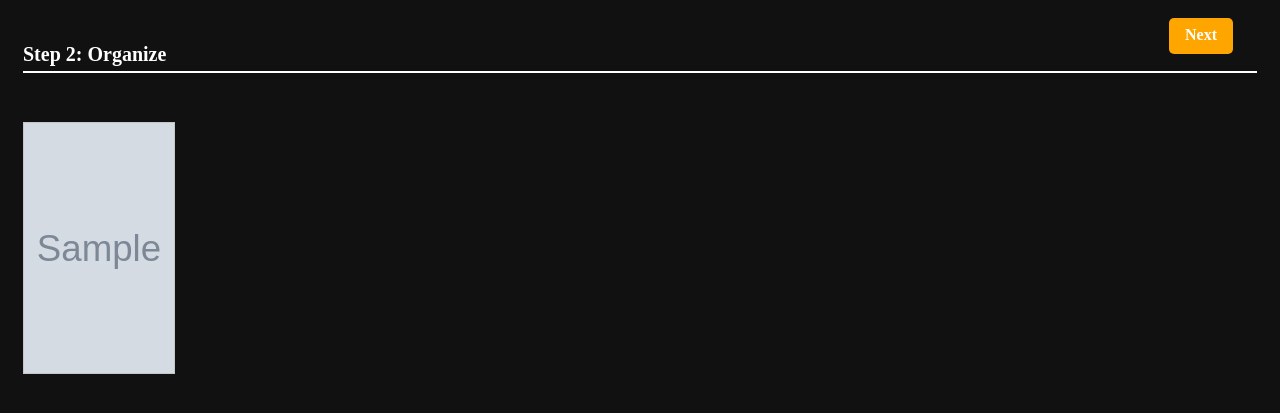
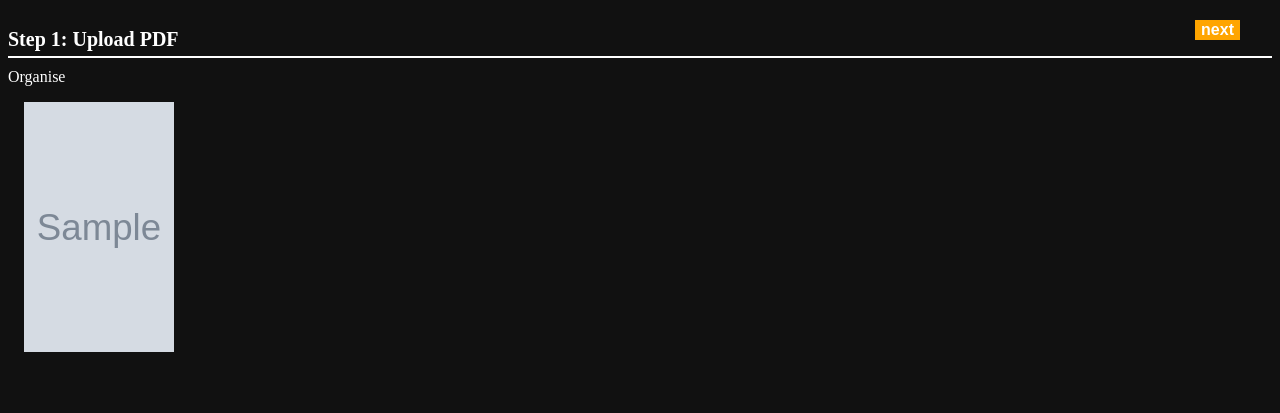
Before and after one commit to pooja-prasannan/pdf-app, a Django app: template process/templates/process/index.html in a window 1280 px wide. Shown: the top 413 px of the page. Run offline with Django 3.2, Linux system fonts and the light colour scheme; the template is opened without the code that fills it: most values are stand-ins (such as "Sample title", 1, 10 or a date in 2020); grey boxes marked "Sample" are stand-in pictures; some libraries are stand-ins or nearby versions.

Commit message:
front [page and back page added

```diff
--- a/process/static/css/style.css
+++ b/process/static/css/style.css
@@ -109,6 +109,23 @@ position: absolute;
     font-weight: bold;
     display:none;
 }
+.orange-btn
+{
+    width: auto;
+    height: 20px;
+    background: orange;
+    font-size: 16px;
+    color: #fff;
+    border: none;
+    cursor: pointer;
+    font-weight: bold;
+}
+.next
+{
+    position:absolute;
+    right:40px;
+    top:20px;
+}
 .selected
 {
 box-sizing: border-box;
--- /dev/null
+++ b/process/static/js/pdf-step.js
@@ -0,0 +1,138 @@
+$(document).ready(function() {
+
+        if($(".images img").length >0)
+        {
+            $(".upload-box").hide();
+            $("#steps").show();
+        }
+});
+
+    Array.prototype.remove = function() {
+    var what, a = arguments, L = a.length, ax;
+    while (L && this.length) {
+        what = a[--L];
+        while ((ax = this.indexOf(what)) !== -1) {
+            this.splice(ax, 1);
+        }
+    }
+    return this;
+    };
+
+    console.log("dataaaaaaaaaaaaaaaaaaaa", jsonData);
+
+    var images = {};
+    if(jsonData.length>0){
+        $.each(data, function (i, img) {
+            images[i+1] = img;
+        });
+     }
+      var existing_data = window.localStorage.getItem('data');
+      var data = {"images" : images}
+      var selected = new Array();
+      if (!existing_data) {
+          data = JSON.stringify(data);
+          window.localStorage.setItem('data', data);
+      }
+      $( function() {
+          $("#sortable").sortable({
+                revert: true,
+                update: function( event, ui ) {
+                    var image_ids = $("#sortable").sortable("toArray");
+                    var data = window.localStorage.getItem('data');
+                    data = JSON.parse(data)
+                    data["order"] = image_ids
+                    data = JSON.stringify(data)
+                    window.localStorage.setItem('data', data);
+                }
+            });
+        $( "#next-button" ).click(function(e) {
+            e.preventDefault();
+            var current_step = $("#next-button ").data("current-step");
+            if (current_step == "drag") {
+               $("#sortable" ).sortable( "disable" )
+               $("#sortable" ).selectable({
+                   selected: function(event, ui){
+                       if ((ui.selected.id) && (!window.selected.includes(ui.selected.id))) {
+                           window.selected.push(ui.selected.id);
+                           console.log("selected--->", selected);
+                       }
+                   },
+                   unselected: function(event, ui){
+                       window.selected.remove(ui.unselected.id);
+                       console.log("remove--->", selected);
+                   }
+               });
+               $("#next-button ").data("current-step","front_cover");
+               $("#info_box ").text("Select Front Cover Images")
+            }
+            if (current_step == "front_cover") {
+                console.log("--->", selected);
+                var data = window.localStorage.getItem('data');
+                data = JSON.parse(data)
+                data["front_cover"] = window.selected
+                var front_cover = data["front_cover"];
+                var i;
+                for (i = 0; i < front_cover.length; i++) {
+                        $("#"+front_cover[i]).hide();
+                }
+                data = JSON.stringify(data)
+                window.localStorage.setItem('data', data);
+                $("#next-button ").data("current-step","back_cover");
+                // reset selection
+                window.selected = new Array();
+                $("#info_box ").text("Select Back Cover Images")
+            }
+            if (current_step == "back_cover") {
+                var data = window.localStorage.getItem('data');
+                data = JSON.parse(data)
+                data["back_cover"] = window.selected
+                var all_divs = $("div .ui-state-default")
+                var i;
+                console.log(data["images"].length)
+                for (var key  in data["images"]){
+                        $("#"+key).show();
+                }
+                // remove selected divs
+                $("div").removeClass("ui-selected");
+                data = JSON.stringify(data)
+                window.localStorage.setItem('data', data);
+                $("#next-button ").data("current-step","tabs");
+                // reset selection
+                window.selected = new Array();
+                $("#info_box ").text("Select Tabs");
+
+            }
+            if (current_step == "tabs") {
+                if (window.selected.length % 2 != 0) {
+                    alert("Please select EVEN number Tabs")
+                    return false;
+                }
+                var data = window.localStorage.getItem('data');
+                data = JSON.parse(data)
+                data["tabs"] = window.selected
+                var all_divs = $("div .ui-state-default")
+                var i;
+                console.log(data["images"].length)
+                for (var key  in data["images"]){
+                        $("#"+key).show();
+                }
+                // remove selected divs
+                $("div").removeClass("ui-selected");
+                data = JSON.stringify(data)
+                window.localStorage.setItem('data', data);
+                $("#next-button ").data("current-step","stack");
+                // reset selection
+                window.selected = new Array();
+                $("#info_box ").text("Select Stack")
+            }
+            if (current_step == "stack") {
+                if (window.selected.length % 2 != 0) {
+                    alert("Please select EVEN number Stack")
+                    return false;
+                }
+            }
+
+        });
+
+        $( "#sortable" ).disableSelection();
+      });
--- a/process/templates/process/index.html
+++ b/process/templates/process/index.html
@@ -5,25 +5,40 @@
 </head>
 <body>
 {% load static %}
+    <style>
+
+  #sortable { font-size: 1.4em; border:none!important;  }
+  #sortable .ui-selecting { background: #FECA40; }
+  #sortable .ui-selected { background: #F39814; color: white; }
+  #sortable { list-style-type: none; margin: 0; padding: 0; width: 100%; }
+  #sortable div { margin: 3px; padding: 0.4em; font-size: 1.4em;background:transparent!important;
+    border:none!important; }
+  #sortable { list-style-type: none; margin: 0; padding: 0; width: 100%; }
+  #sortable li { margin: 0 3px 3px 3px; padding: 0.4em; padding-left: 1.5em; font-size: 1.4em; height: 18px; }
+  #sortable li span { position: absolute; margin-left: -1.3em; }
+
+#sortable > div { float: left; }
+.ui-state-default
+{
+    background:transparent!important;
+    border:none;
+    }
+
+    </style>
     <link rel="stylesheet" href="//code.jquery.com/ui/1.12.1/themes/base/jquery-ui.css">
-    <link href="{% static 'css/jquery.steps.css' %}?ver1.0.1" rel="stylesheet">
-    <link href="{% static 'css/style.css' %}" rel="stylesheet"/>
     <link href="{% static 'css/style.css' %}" rel="stylesheet"/>
     <script type="text/javascript">
-        var data = {{json_images |safe }};
+        var jsonData = {{json_images |safe }};
     </script>
 
     <script src="https://code.jquery.com/jquery-2.2.4.min.js"></script>
     <script src="https://code.jquery.com/ui/1.12.1/jquery-ui.js"></script>
-
-    <script src="{% static 'js/jquery.steps.js' %}"></script>
-    <script src="{% static 'js/jquery.steps.min.js' %}"></script>
-    <script src="{% static 'js/process.js' %}"></script>
+    <script src="{% static 'js/pdf-step.js' %}"></script>
 
 {% block content %}
-<div class="in-content">
+<div>
     <h2 id="lbl-step-1">Step 1: Upload PDF</h2>
-    <div class="in-box">
+    <div>
       <form method="post" enctype="multipart/form-data" id="form_pdfconvert">
         {% csrf_token %}
            <div class="upload-box">
@@ -36,30 +51,15 @@
                     <div id="progressBar"></div>
            </div>
             <div id="steps" style="display:none">
-                <h3 class="head">Step 2: Organize</h3>
-                <section step="organize">
-                     <div class="images">
-                        <ul id="sortable" class="sortable">
-                            {% for img in images %}
-                            <li class="ui-state-default"><img src="{{img}}"  width="150px" height="250px" id="{{forloop.counter}}"></li>
-                            {% endfor %}
-                        </ul>
-                      </div>
-                </section>
-                <h3 class="head">Step 3: Select Front Cover Images</h3>
-                <section step="front_cover">
-                    <div class="images">
-                        <ul id="sortable-1" class="sortable">
-                            {% for img in images %}
-                            <li class="ui-state-default"><img src="{{img}}"  width="150px" height="250px" id="{{forloop.counter}}"></li>
-                            {% endfor %}
-                        </ul>
-                      </div>
-                </section>
-                <h3>Step 4: Select Back Cover Images</h3>
-                <section step="back_cover">
-                    <div class="images"></div>
-                </section>
+                <div id="info_box">Organise</div>
+                <div class="dem">
+                    <div id="sortable" class="ui-state-default images">
+                        {% for img in images %}
+                            <div id = "{{forloop.counter}}" class="ui-state-default"><img src="{{img}}"  width="150px" height="250px" class="img-responsive" alt=""></div>
+                        {% endfor %}
+                    </div>
+                    <button name="next" class="orange-btn next" data-current-step="drag" id="next-button">next</button>
+                </div>
             </div>
       </form>
     </div>
```
